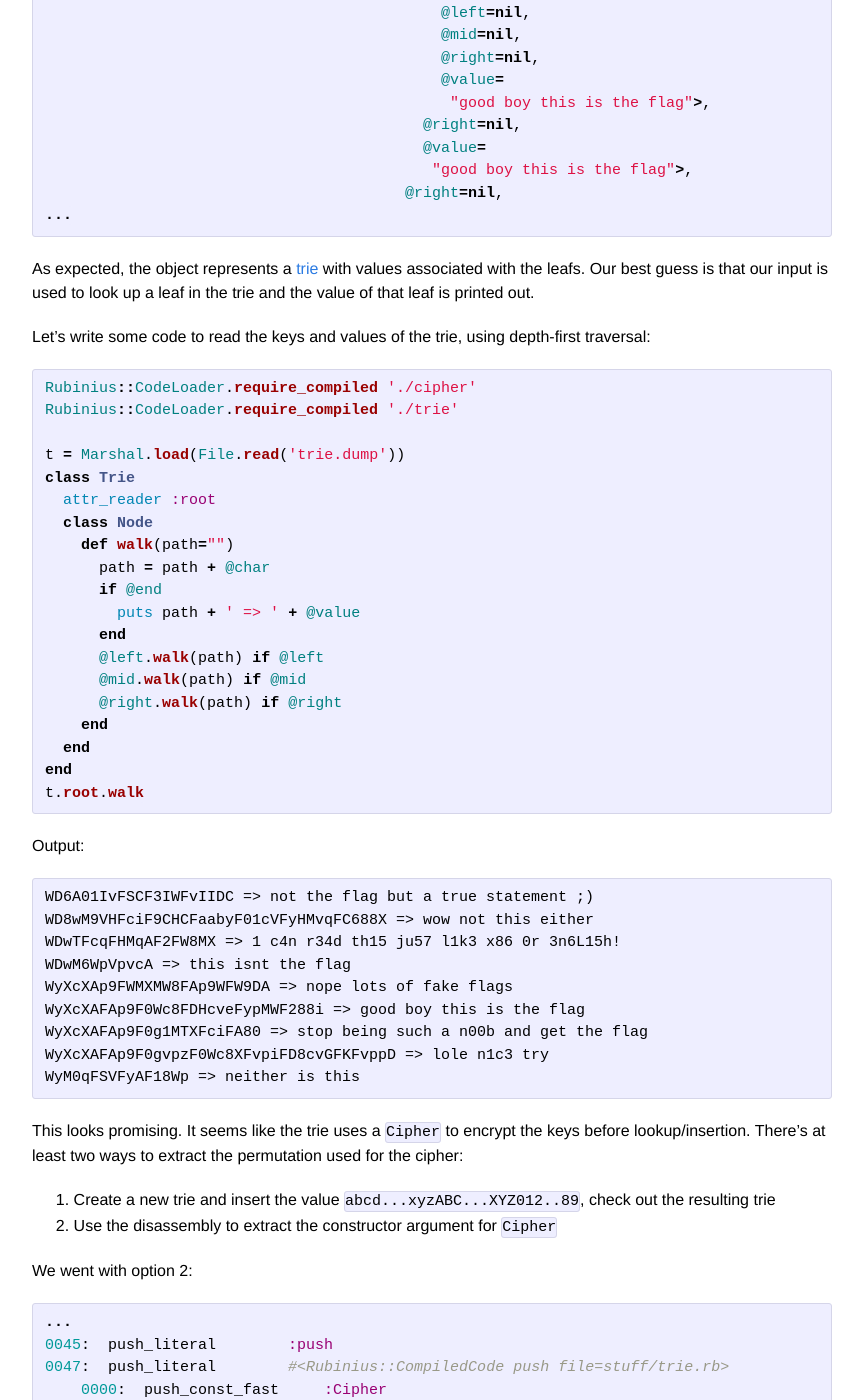
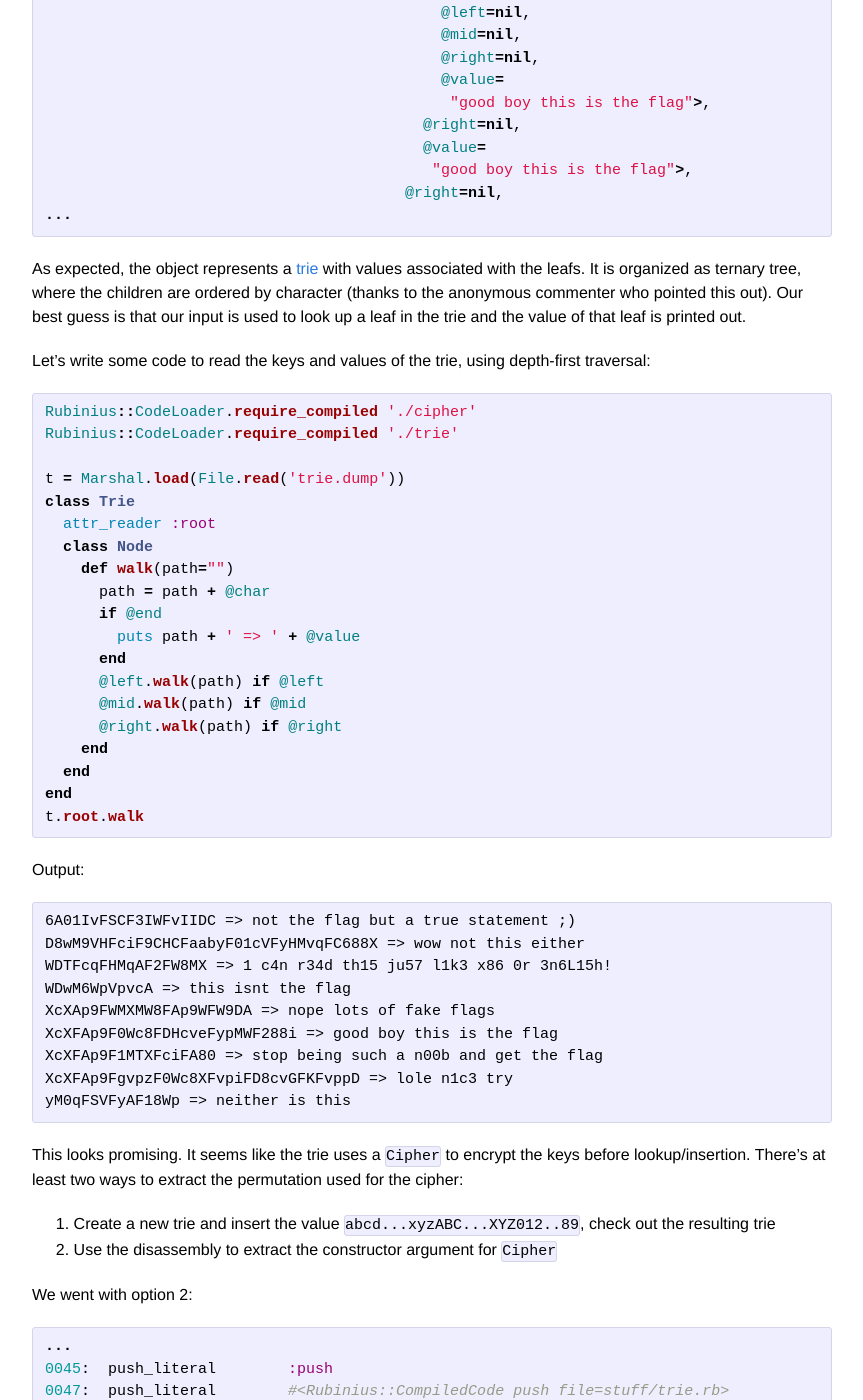
Before and after one commit to kitctf/www, a Jekyll site: the page built from _posts/2015-03-02-sullivan-square.md, in a window 1280 px wide and 1400 px high, scrolled down 3890 px. Shown: the whole window, without its empty margins (208-1071 px from the left). Built offline with Jekyll 4.4.1, drawn with Linux system fonts in a browser that asks for light colours; some of the changed text lies outside the part shown.

Commit message:
fix error in sullivan square writeup

```diff
--- a/_posts/2015-03-02-sullivan-square.md
+++ b/_posts/2015-03-02-sullivan-square.md
@@ -196,7 +196,9 @@ The VM is a stack machine. We can see that the script calls
 {% endhighlight %}
 
 As expected, the object represents a [trie](http://en.wikipedia.org/wiki/Trie)
-with values associated with the leafs. Our best guess is that our input is
+with values associated with the leafs. It is organized as ternary tree, where the
+children are ordered by character (thanks to the anonymous commenter who
+pointed this out). Our best guess is that our input is
 used to look up a leaf in the trie and the value of that leaf is printed out.
 
 Let's write some code to read the keys and values of the trie, using
@@ -226,15 +228,15 @@ t.root.walk
 
 Output:
 
-    WD6A01IvFSCF3IWFvIIDC => not the flag but a true statement ;)
-    WD8wM9VHFciF9CHCFaabyF01cVFyHMvqFC688X => wow not this either
-    WDwTFcqFHMqAF2FW8MX => 1 c4n r34d th15 ju57 l1k3 x86 0r 3n6L15h!
+    6A01IvFSCF3IWFvIIDC => not the flag but a true statement ;)
+    D8wM9VHFciF9CHCFaabyF01cVFyHMvqFC688X => wow not this either
+    WDTFcqFHMqAF2FW8MX => 1 c4n r34d th15 ju57 l1k3 x86 0r 3n6L15h!
     WDwM6WpVpvcA => this isnt the flag
-    WyXcXAp9FWMXMW8FAp9WFW9DA => nope lots of fake flags
-    WyXcXAFAp9F0Wc8FDHcveFypMWF288i => good boy this is the flag
-    WyXcXAFAp9F0g1MTXFciFA80 => stop being such a n00b and get the flag
-    WyXcXAFAp9F0gvpzF0Wc8XFvpiFD8cvGFKFvppD => lole n1c3 try
-    WyM0qFSVFyAF18Wp => neither is this
+    XcXAp9FWMXMW8FAp9WFW9DA => nope lots of fake flags
+    XcXFAp9F0Wc8FDHcveFypMWF288i => good boy this is the flag
+    XcXFAp9F1MTXFciFA80 => stop being such a n00b and get the flag
+    XcXFAp9FgvpzF0Wc8XFvpiFD8cvGFKFvppD => lole n1c3 try
+    yM0qFSVFyAF18Wp => neither is this
 
 This looks promising. It seems like the trie uses a `Cipher` to encrypt the
 keys before lookup/insertion. There's at least two ways to extract the
```
Also changed, not shown: other parts of _posts/2015-03-02-sullivan-square.md (+12 -16 lines).
